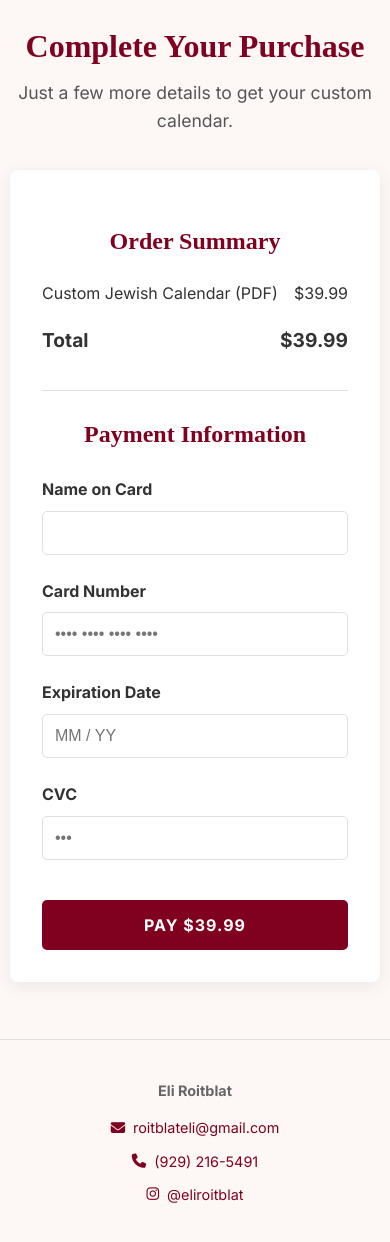
After one commit to elir12131/calendarweb, a Flask app: page /checkout in a window 390 px wide. The commit adds this page. Run offline with Flask 3, Linux system fonts and the light colour scheme.

Commit message:
Add checkout page, mobile responsiveness, and interactive scrollbar

```diff
--- a/app.py
+++ b/app.py
@@ -6,14 +6,17 @@ app = Flask(__name__)
 
 @app.route('/')
 def homepage():
+    """This route serves the main calendar page."""
     return render_template('index.html')
+
+@app.route('/checkout')
+def checkout_page():
+    """NEW: This route serves the checkout page."""
+    return render_template('checkout.html')
 
 @app.route('/api/get-base-calendar')
 def get_base_calendar_api():
-    """
-    This endpoint's ONLY job is to return the pre-built base calendar
-    with holidays and dates. It does no processing and makes no network calls.
-    """
+    """This endpoint provides the base calendar data."""
     try:
         base_calendar = calendar_generator.get_base_calendar()
         return jsonify(base_calendar)
--- a/static/css/style.css
+++ b/static/css/style.css
@@ -8,13 +8,15 @@
     --accent-gold: #C0A15E;
     --highlight-rose: #F9EAE5;
     --border-light-gray: #e0e0e0;
-    --font-heading: 'Playfair Display', serif;
+    --font-heading: 'Playfair+Display', serif;
     --font-body: 'Inter', sans-serif;
     --font-special: 'Pacifico', cursive;
 }
 
-body { background-color: var(--bg-soft-cream); color: var(--text-charcoal); font-family: var(--font-body); margin: 0; padding: 0 20px; line-height: 1.6; }
+body { background-color: var(--bg-soft-cream); color: var(--text-charcoal); font-family: var(--font-body); margin: 0; padding: 0; line-height: 1.6; }
+main { padding: 0 20px; }
 h1, h2, h3 { font-family: var(--font-heading); color: var(--accent-burgundy); text-align: center; }
+.main-header { padding: 0 20px; }
 .main-header h1 { font-size: 2.8rem; margin-bottom: 0.2em; }
 .main-header .subtitle { font-size: 1.1rem; color: #555; max-width: 600px; margin: 0 auto 2em auto; text-align: center; }
 
@@ -22,69 +24,93 @@ h1, h2, h3 { font-family: var(--font-heading); color: var(--accent-burgundy); te
 .zipcode-form { display: flex; align-items: center; justify-content: center; gap: 10px; margin: 1.5em 0; }
 #zipcode-inputs { display: flex; flex-wrap: wrap; gap: 10px; justify-content: center; }
 .zip-input { font-family: var(--font-body); font-size: 1rem; padding: 10px; border: 1px solid var(--border-light-gray); border-radius: 5px; width: 120px; }
-#add-zip-btn { font-size: 1.5rem; font-weight: bold; color: var(--accent-burgundy); background-color: transparent; border: 2px solid var(--accent-burgundy); border-radius: 50%; width: 40px; height: 40px; cursor: pointer; transition: all 0.2s ease; }
-#add-zip-btn:hover { background-color: var(--highlight-rose); }
-
-.button-group { display: flex; justify-content: center; gap: 15px; margin-top: 1.5em; flex-wrap: wrap;}
+#add-zip-btn { font-size: 1.5rem; font-weight: bold; color: var(--accent-burgundy); background-color: transparent; border: 2px solid var(--accent-burgundy); border-radius: 50%; width: 40px; height: 40px; cursor: pointer; transition: all 0.2s ease; flex-shrink: 0;}
+.button-group { display: flex; justify-content: center; gap: 15px; margin-top: 1.5em; flex-wrap: wrap; align-items: center; }
+.button-row { display: flex; gap: 15px; }
 .cta-button { background-color: var(--accent-burgundy); color: white; font-family: var(--font-body); font-weight: bold; border: none; padding: 15px 30px; border-radius: 5px; cursor: pointer; transition: background-color 0.3s ease; text-transform: uppercase; letter-spacing: 1px; font-size: 1rem; }
 .cta-button:hover { background-color: #600018; }
 .secondary-button { background-color: #fff; color: var(--accent-burgundy); border: 2px solid var(--accent-burgundy); font-family: var(--font-body); font-weight: bold; padding: 13px 28px; border-radius: 5px; cursor: pointer; transition: all 0.3s ease; font-size: 1rem; }
 .secondary-button:hover { background-color: var(--highlight-rose); }
 .secondary-button:disabled { background-color: #e0e0e0; border-color: #ccc; color: #888; cursor: not-allowed; }
 
-#calendar-display-area { display: none; }
-#month-header { margin: 2em auto 1em auto; }
-#calendar-container { margin: 0 auto; max-width: 1400px; }
+#calendar-display-area { display: none; margin-top: 2em; }
+#month-header { display: none; }
+
+/* === FINAL, WORKING SCROLLBAR STYLES === */
+.top-scrollbar-container {
+    width: 100%;
+    height: 12px;
+    background-color: #e9ecef;
+    border-radius: 6px;
+    display: none; /* Hidden by default, shown by JS only when needed */
+    margin-bottom: 10px;
+    position: relative;
+}
+.top-scrollbar-thumb {
+    height: 100%;
+    background-color: var(--accent-gold);
+    border-radius: 6px;
+    position: absolute;
+    cursor: grab;
+}
+.top-scrollbar-thumb.active {
+    cursor: grabbing;
+    background-color: #a58a4f;
+}
+.calendar-scroll-wrapper {
+    width: 100%;
+    overflow-x: auto;
+    scrollbar-width: none; /* Hide for Firefox */
+}
+.calendar-scroll-wrapper::-webkit-scrollbar {
+    display: none; /* Hide for Chrome, Safari */
+}
+#calendar-container {
+    min-width: 1000px; /* Ensures the calendar is wide enough to need scrolling on mobile */
+}
+
 .calendar-grid { display: grid; grid-template-columns: repeat(7, 1fr); gap: 1px; background-color: var(--border-light-gray); border: 1px solid var(--border-light-gray); }
 .weekday-header { background-color: var(--accent-burgundy); color: white; font-weight: bold; padding: 10px; text-align: center; }
-
-/* Main Day Cell Layout */
-.day-cell {
-    background-color: #fff;
-    min-height: 160px;
-    padding: 8px;
-    display: flex;
-    flex-direction: column; /* Key: single column layout */
-}
+.day-cell { background-color: #fff; min-height: 160px; padding: 8px; display: flex; flex-direction: column; }
 .day-cell.empty { background-color: #f7f7f7; }
 .day-cell.is-shabbat, .day-cell.is-holiday { background-color: var(--highlight-rose); }
-
 .day-header { display: flex; justify-content: space-between; align-items: flex-start; width: 100%; order: 1; }
 .gregorian-day { font-weight: bold; }
 .hebrew-date { font-size: 0.9em; font-weight: 500; }
+.events-list { order: 2; font-size: 0.9em; font-weight: bold; color: var(--accent-burgundy); text-align: center; line-height: 1.4; padding: 10px 0; }
+.sample-birthday { font-family: var(--font-special); color: #1a73e8; font-size: 1.2em; margin-top: 5px;}
+.day-spacer { order: 3; flex-grow: 1; }
+.times-list { order: 4; align-self: flex-end; width: 95px; display: flex; flex-direction: column; gap: 4px; font-size: 0.8em; font-weight: bold; }
+.time-item { padding: 4px 6px; border-radius: 4px; color: white; text-align: center; }
 
-.events-list {
-    order: 2; /* Positioned after the header */
-    font-size: 0.9em;
-    font-weight: bold;
-    color: var(--accent-burgundy);
-    text-align: center;
-    line-height: 1.4;
-    padding: 10px 0;
-}
-.sample-birthday { font-family: var(--font-special); color: #1a73e8; font-size: 1.2em; margin-top: 5px;}
+.checkout-container { max-width: 600px; margin: 2em auto; background: #fff; padding: 2em; border-radius: 8px; box-shadow: 0 4px 20px rgba(0,0,0,0.07); }
+.order-summary { border-bottom: 1px solid var(--border-light-gray); padding-bottom: 1.5em; margin-bottom: 1.5em; }
+.summary-item, .summary-total { display: flex; justify-content: space-between; margin-bottom: 0.5em; }
+.summary-total { font-weight: bold; font-size: 1.2em; margin-top: 1em; }
+.payment-form h2 { margin-bottom: 1em; }
+.form-group { margin-bottom: 1.5em; }
+.form-group label { display: block; margin-bottom: 0.5em; font-weight: bold; }
+.form-input { width: 100%; padding: 12px; border: 1px solid var(--border-light-gray); border-radius: 5px; font-size: 1rem; box-sizing: border-box; }
+.form-row { display: flex; gap: 20px; }
+.pay-button { width: 100%; margin-top: 1em; }
 
-/* This spacer pushes the times to the very bottom of the cell */
-.day-spacer { order: 3; flex-grow: 1; }
+.site-footer { text-align: center; padding: 2.5em 1em; margin-top: 4em; border-top: 1px solid var(--border-light-gray); color: #666; font-size: 0.9em; }
+.site-footer p { margin: 0.2em 0; }
+.contact-links { display: flex; justify-content: center; align-items: center; gap: 20px; flex-wrap: wrap; margin-top: 1em; }
+.contact-links a { color: var(--accent-burgundy); text-decoration: none; font-weight: 500; display: inline-flex; align-items: center; gap: 8px; }
+.contact-links a:hover { text-decoration: underline; }
 
-/* === THIS IS THE CORRECTED LAYOUT FOR THE TIMES === */
-.times-list {
-    order: 4; /* Positioned at the bottom */
-    align-self: flex-end; /* THIS IS THE KEY: Pushes the whole block to the right */
-    width: 95px;          /* THIS IS THE KEY: Sets a fixed width (about 1/4 of a wide cell) */
-    display: flex;
-    flex-direction: column; /* Stacks the times vertically */
-    gap: 4px;
-    font-size: 0.8em;
-    font-weight: bold;
-}
-.time-item {
-    padding: 4px 6px;
-    border-radius: 4px;
-    color: white;
-    text-align: center;
-}
-
-.main-footer { text-align: center; padding: 2em; border-top: 1px solid var(--border-light-gray); margin-top: 3em; }
 .spinner { border: 5px solid #f3f3f3; border-top: 5px solid var(--accent-burgundy); border-radius: 50%; width: 50px; height: 50px; animation: spin 1s linear infinite; margin: 2em auto; }
 @keyframes spin { 0% { transform: rotate(0deg); } 100% { transform: rotate(360deg); } }
+
+@media (max-width: 768px) {
+    main, .main-header { padding: 0 10px; }
+    .main-header h1 { font-size: 2rem; }
+    .customization-panel { padding: 1.5em; }
+    .button-group { flex-direction: column; align-items: stretch; gap: 10px; }
+    .button-row { display: flex; gap: 10px; }
+    .button-row .cta-button, .button-row .secondary-button { flex: 1; padding: 15px 5px; }
+    #add-to-cart-btn { width: 100%; }
+    .form-row { flex-direction: column; gap: 0; }
+    .contact-links { flex-direction: column; gap: 10px; }
+}
--- /dev/null
+++ b/templates/checkout.html
@@ -0,0 +1,75 @@
+<!DOCTYPE html>
+<html lang="en">
+<head>
+    <meta charset="UTF-8">
+    <meta name="viewport" content="width=device-width, initial-scale=1.0">
+    <title>Checkout - Custom Calendar</title>
+    <link rel="preconnect" href="https://fonts.googleapis.com">
+    <link rel="preconnect" href="https://fonts.gstatic.com" crossorigin>
+    <link href="https://fonts.googleapis.com/css2?family=Inter:wght@400;700&family=Playfair+Display:wght@700&family=Pacifico&display=swap" rel="stylesheet">
+    <!-- NEW: Add Font Awesome for icons -->
+    <link rel="stylesheet" href="https://cdnjs.cloudflare.com/ajax/libs/font-awesome/6.2.0/css/all.min.css">
+    <link rel="stylesheet" href="{{ url_for('static', filename='css/style.css') }}">
+</head>
+<body>
+
+    <header class="main-header">
+        <h1>Complete Your Purchase</h1>
+        <p class="subtitle">Just a few more details to get your custom calendar.</p>
+    </header>
+
+    <main>
+        <div class="checkout-container">
+            <div class="order-summary">
+                <h2>Order Summary</h2>
+                <div class="summary-item">
+                    <span>Custom Jewish Calendar (PDF)</span>
+                    <span>$39.99</span>
+                </div>
+                <div class="summary-total">
+                    <span>Total</span>
+                    <span>$39.99</span>
+                </div>
+            </div>
+
+            <div class="payment-form">
+                <h2>Payment Information</h2>
+                <form id="payment-form" onsubmit="alert('Thank you for your purchase!'); return false;">
+                    <div class="form-group">
+                        <label for="card-name">Name on Card</label>
+                        <input type="text" id="card-name" class="form-input" required>
+                    </div>
+                    <div class="form-group">
+                        <label for="card-number">Card Number</label>
+                        <input type="text" id="card-number" class="form-input" placeholder="•••• •••• •••• ••••" required>
+                    </div>
+                    <div class="form-row">
+                        <div class="form-group">
+                            <label for="expiry-date">Expiration Date</label>
+                            <input type="text" id="expiry-date" class="form-input" placeholder="MM / YY" required>
+                        </div>
+                        <div class="form-group">
+                            <label for="cvc">CVC</label>
+                            <input type="text" id="cvc" class="form-input" placeholder="•••" required>
+                        </div>
+                    </div>
+                    <button type="submit" class="cta-button pay-button">Pay $39.99</button>
+                </form>
+            </div>
+        </div>
+    </main>
+
+    <footer class="site-footer">
+        <div class="footer-content">
+            <p><strong>Eli Roitblat</strong></p>
+            <div class="contact-links">
+                <!-- NEW: Icons added before each link -->
+                <a href="mailto:roitblateli@gmail.com"><i class="fas fa-envelope"></i> roitblateli@gmail.com</a>
+                <a href="tel:9292165491"><i class="fas fa-phone"></i> (929) 216-5491</a>
+                <a href="https://www.instagram.com/eliroitblat" target="_blank" rel="noopener noreferrer"><i class="fab fa-instagram"></i> @eliroitblat</a>
+            </div>
+        </div>
+    </footer>
+
+</body>
+</html>
```
Also changed, not shown: static/js/main.js (+63 -164 lines), templates/index.html (+25 -11 lines).
